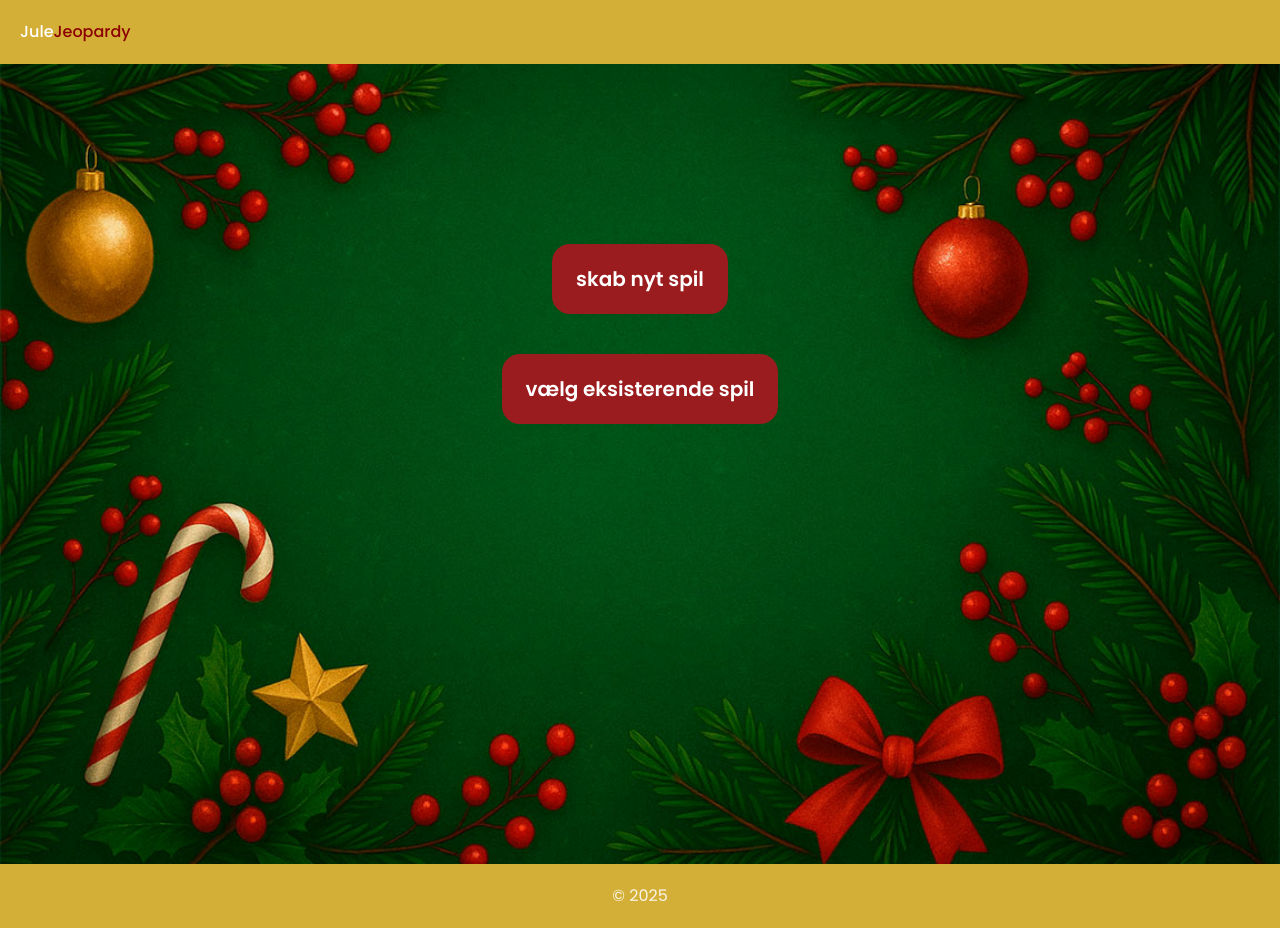
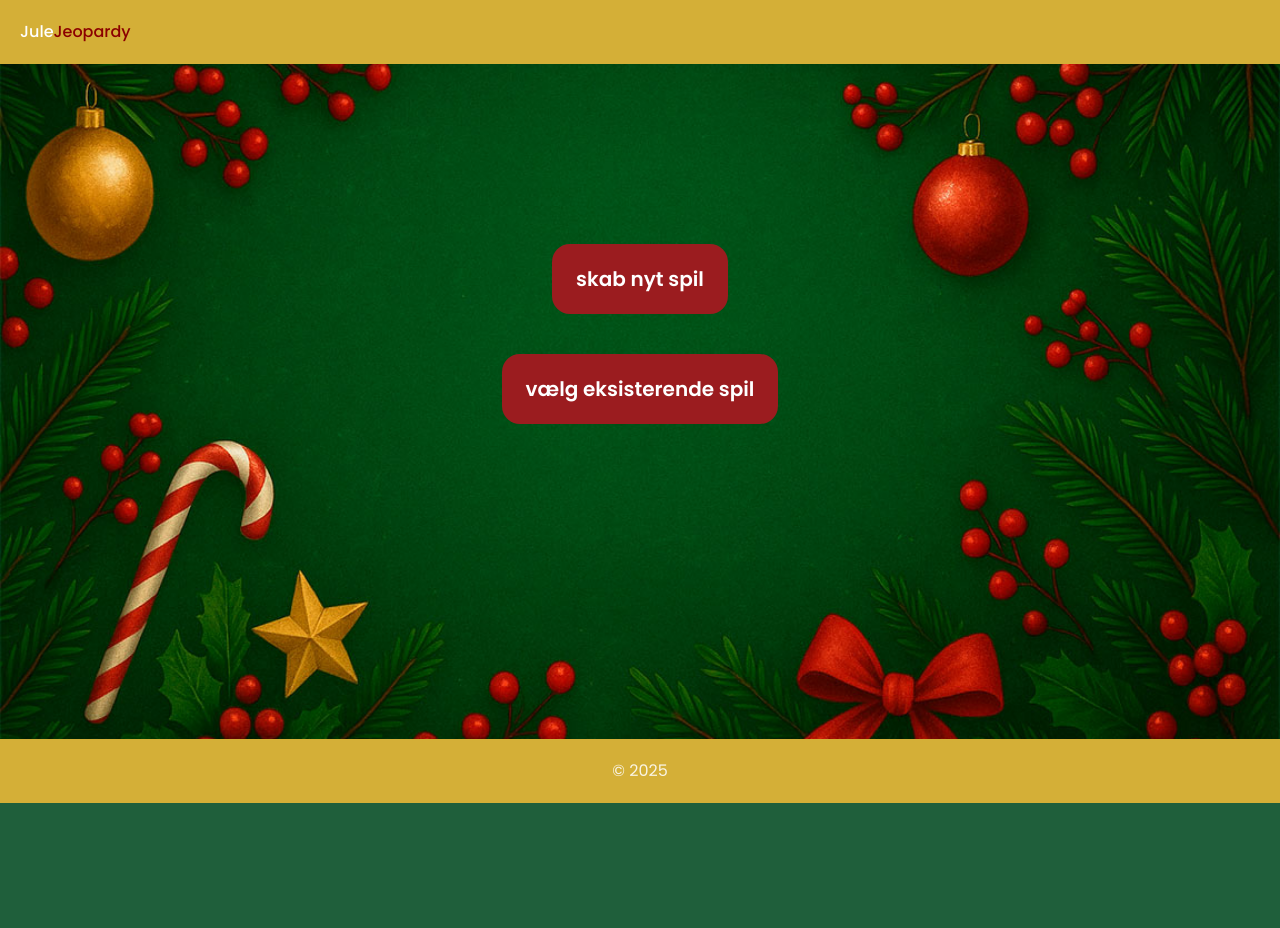
Before and after one commit to HoniNanoq2025/jule-jeopardy, a React app in the folder Frontend/: page / in a window 1280 px wide. After the commit the page ends 803 px from the top, so only its background shows below. Built offline with nearby package versions, Linux system fonts and the light colour scheme; the HTML template or start-up script is replaced by a standard one; a web font is replaced by a local one.

Commit message:
Changed min-height to 84.4vh

```diff
--- a/Frontend/src/pages/StartSpilForside/StartSpilForside.module.css
+++ b/Frontend/src/pages/StartSpilForside/StartSpilForside.module.css
@@ -1,34 +1,27 @@
-.Home{
+.Home {
   background-image: url(../../assets/img/background-img/julebillede.jpg);
   background-size: cover;
   background-repeat: no-repeat;
   background-position: center;
   text-align: center;
-min-height: 100vh;
-
+  min-height: 84.4vh;
 }
 
 .Homediv {
-  padding:10rem;
-
+  padding: 10rem;
 }
 
 .Homediv div {
-  padding:20px;
-
+  padding: 20px;
 }
 
-@media screen and (max-width:650px){
- .Home div Button  {
+@media screen and (max-width: 650px) {
+  .Home div Button {
     font-size: 14px;
     margin-left: 20px;
-
   }
 
   .Homediv {
     padding: 3rem 1rem;
-
   }
-
-
 }
```
Lines whose indentation alone changed are shown as unchanged.
